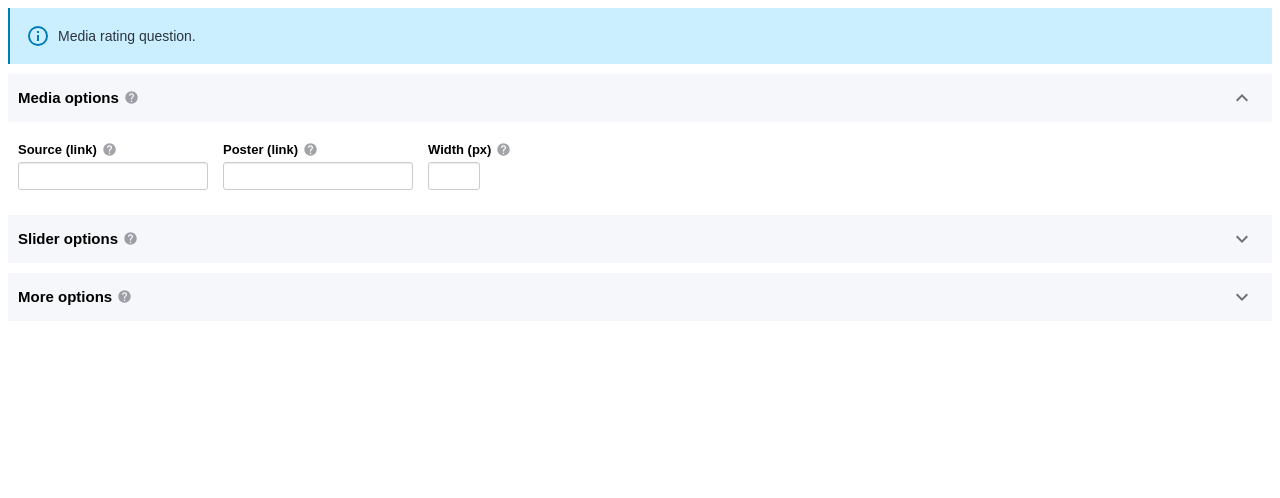
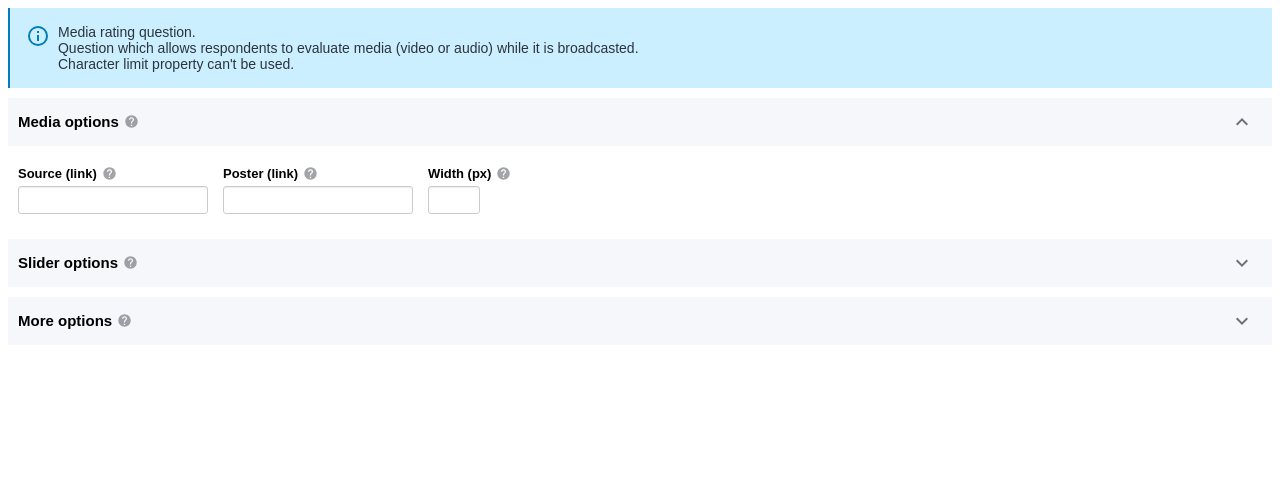
Before and after one commit to ConfirmitASA/mediaRatingV1, a plain HTML site: page design/index.html in a window 1280 px wide. Drawn offline with Linux system fonts and the light colour scheme.

Commit message:
added description

```diff
--- a/design/index.html
+++ b/design/index.html
@@ -9,7 +9,9 @@
 <div id="customSettings">
     <div class="comd-alert comd-alert--info">
         <div class="comd-alert__text" id="testID">
-            Media rating question.
+            Media rating question.<br />
+            Question which allows respondents to evaluate media (video or audio) while it is broadcasted.<br />
+            Character limit property can't be used.
         </div>
     </div>
     <div class="node-properties-key-fields comd-panel mediaOptions">
```
